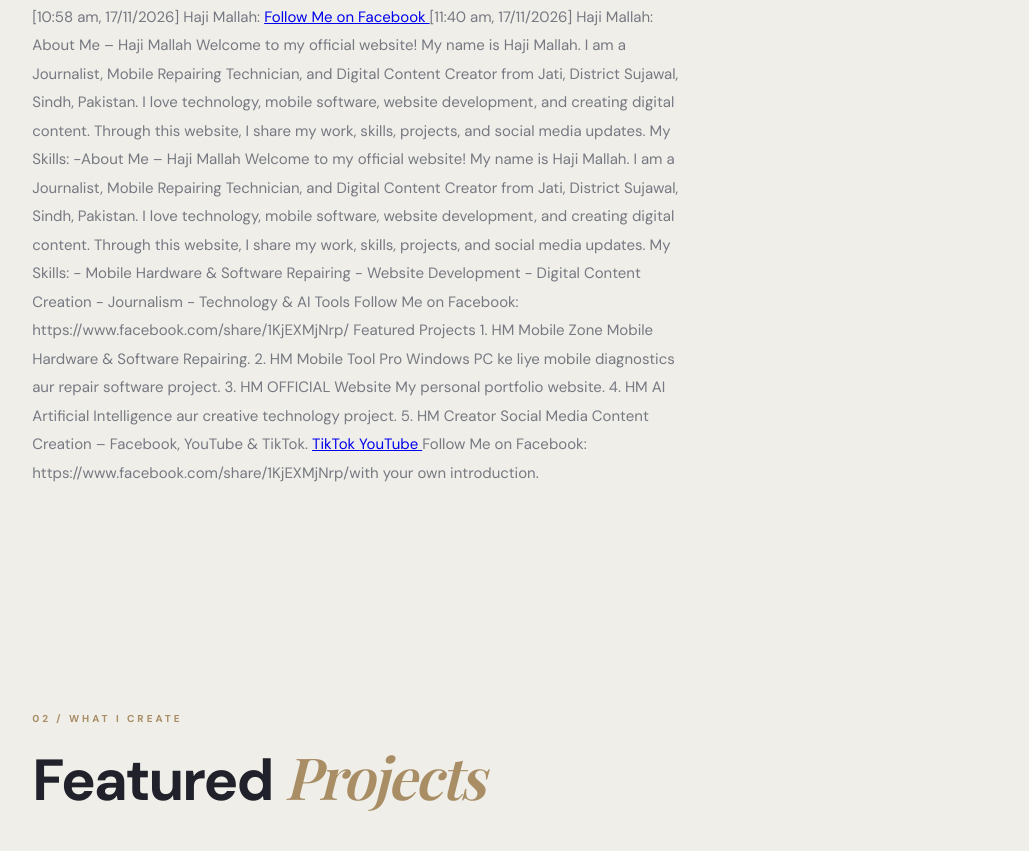
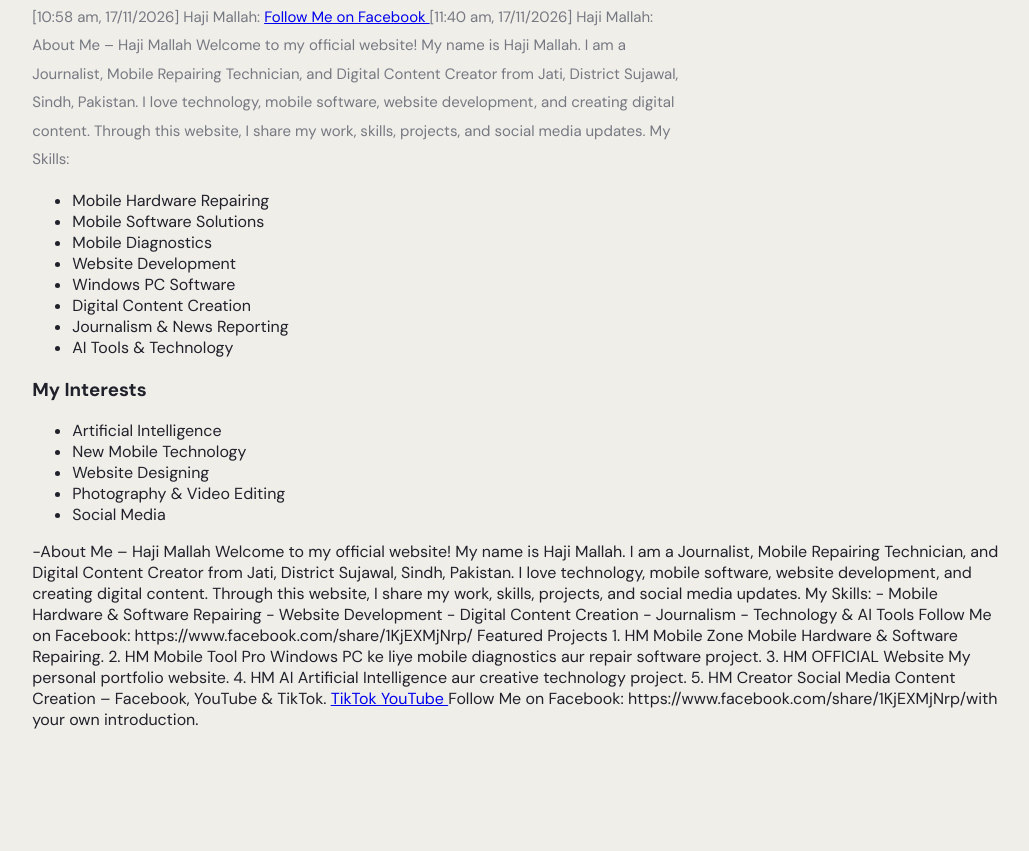
Before and after one commit to mallahhaji480-svg/HM-OFFICIAL., a plain HTML site: page index.html in a window 1280 px wide. Shown: the part 1073-1924 px from the top of the page, without its empty margins (123-1152 px from the left). Drawn offline with nearby package versions, Linux system fonts and the light colour scheme; some icons are missing; a web font is replaced by a local one.

Commit message:
Update index.html

```diff
--- a/index.html
+++ b/index.html
@@ -58,7 +58,25 @@ I love technology, mobile software, website development, and creating digital co
 
 Through this website, I share my work, skills, projects, and social media updates.
 
-My Skills:
+My Skills:<ul>
+  <li>Mobile Hardware Repairing</li>
+  <li>Mobile Software Solutions</li>
+  <li>Mobile Diagnostics</li>
+  <li>Website Development</li>
+  <li>Windows PC Software</li>
+  <li>Digital Content Creation</li>
+  <li>Journalism &amp; News Reporting</li>
+  <li>AI Tools &amp; Technology</li>
+</ul>
+
+<h3>My Interests</h3>
+<ul>
+  <li>Artificial Intelligence</li>
+  <li>New Mobile Technology</li>
+  <li>Website Designing</li>
+  <li>Photography &amp; Video Editing</li>
+  <li>Social Media</li>
+</ul>
 
 -About Me – Haji Mallah
 
```
